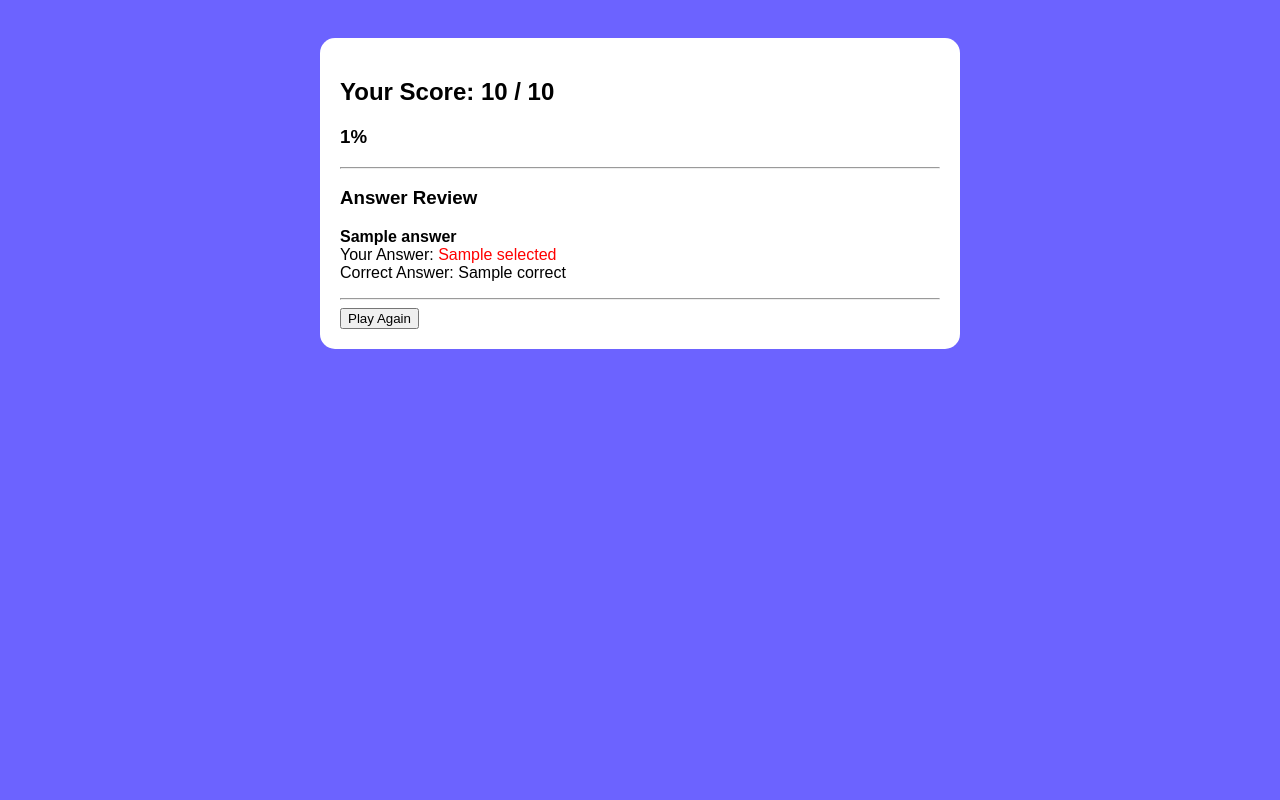
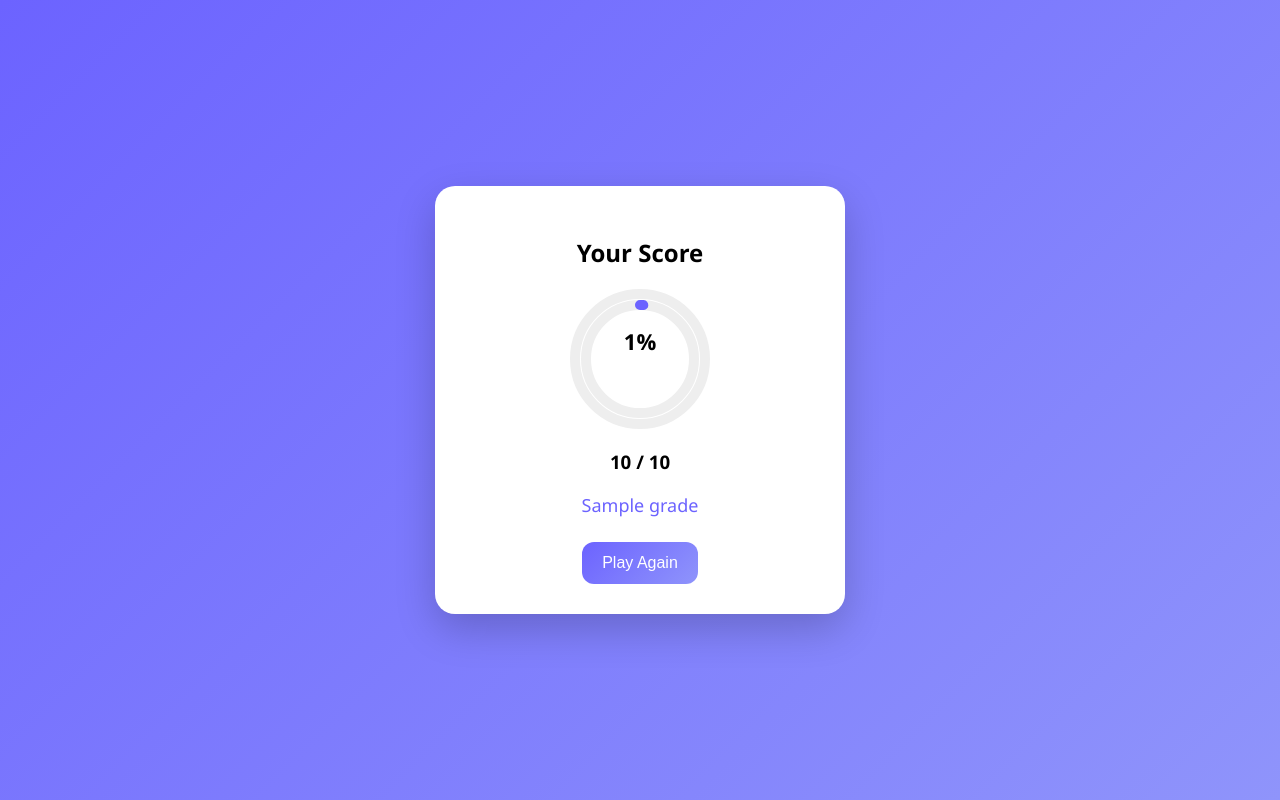
Before and after one commit to tanharahman2003t-art/Nayon, a Flask app: template templates/result.html in a window 1280 px wide. Run offline with Flask 3, Linux system fonts and the light colour scheme; the template is opened without the code that fills it: most values are stand-ins (such as "Sample title", 1, 10 or a date in 2020).

Commit message:
Update result.html

```diff
--- a/templates/result.html
+++ b/templates/result.html
@@ -1,47 +1,141 @@
 <!DOCTYPE html>
 <html>
 <head>
+<meta name="viewport" content="width=device-width, initial-scale=1.0">
 <title>Result</title>
+
 <style>
-body { font-family: Arial; background:#6c63ff; color:white; padding:30px; }
-
-.card {
-    background:white;
-    color:black;
-    padding:20px;
-    border-radius:15px;
-    max-width:600px;
-    margin:auto;
+body {
+    margin: 0;
+    font-family: 'Segoe UI', sans-serif;
+    background: linear-gradient(135deg, #6c63ff, #8f94fb);
+    display: flex;
+    justify-content: center;
+    align-items: center;
+    height: 100vh;
 }
 
-.correct { color:green; }
-.wrong { color:red; }
+/* Card */
+.card {
+    background: white;
+    padding: 30px;
+    border-radius: 20px;
+    width: 350px;
+    text-align: center;
+    box-shadow: 0 15px 40px rgba(0,0,0,0.2);
+    animation: fadeIn 1s ease;
+}
+
+/* Animation */
+@keyframes fadeIn {
+    from {opacity:0; transform:translateY(30px);}
+    to {opacity:1; transform:translateY(0);}
+}
+
+/* Score Circle */
+.circle {
+    width: 120px;
+    height: 120px;
+    border-radius: 50%;
+    border: 10px solid #eee;
+    position: relative;
+    margin: 20px auto;
+}
+
+.circle span {
+    position: absolute;
+    top: 35%;
+    left: 50%;
+    transform: translate(-50%, -50%);
+    font-size: 22px;
+    font-weight: bold;
+}
+
+/* Animated bar */
+.progress-ring {
+    position: absolute;
+    top: 0;
+    left: 0;
+    transform: rotate(-90deg);
+}
+
+svg {
+    width: 120px;
+    height: 120px;
+}
+
+circle {
+    fill: none;
+    stroke-width: 10;
+    stroke-linecap: round;
+}
+
+.bg {
+    stroke: #eee;
+}
+
+.progress {
+    stroke: #6c63ff;
+    stroke-dasharray: 339;
+    stroke-dashoffset: 339;
+    animation: progressAnim 1.5s ease forwards;
+}
+
+/* Animate percentage */
+@keyframes progressAnim {
+    to {
+        stroke-dashoffset: calc(339 - (339 * {{ percentage }} / 100));
+    }
+}
+
+/* Grade */
+.grade {
+    font-size: 18px;
+    margin: 10px 0;
+    color: #6c63ff;
+}
+
+/* Button */
+button {
+    padding: 12px 20px;
+    border: none;
+    border-radius: 12px;
+    background: linear-gradient(135deg, #6c63ff, #8f94fb);
+    color: white;
+    font-size: 16px;
+    cursor: pointer;
+    margin-top: 15px;
+}
+
+button:hover {
+    opacity: 0.9;
+}
 </style>
 </head>
 
 <body>
 
 <div class="card">
-    <h2>Your Score: {{ score }} / {{ total }}</h2>
-    <h3>{{ percentage }}%</h3>
 
-    <hr>
+    <h2>Your Score</h2>
 
-    <h3>Answer Review</h3>
+    <!-- Animated Circle -->
+    <div class="circle">
+        <svg class="progress-ring">
+            <circle class="bg" cx="60" cy="60" r="54"></circle>
+            <circle class="progress" cx="60" cy="60" r="54"></circle>
+        </svg>
+        <span>{{ percentage }}%</span>
+    </div>
 
-    {% for a in answers %}
-        <p>
-            <b>{{ a.question }}</b><br>
-            Your Answer:
-            <span class="{{ 'correct' if a.is_correct else 'wrong' }}">
-                {{ a.selected }}
-            </span><br>
-            Correct Answer: {{ a.correct }}
-        </p>
-        <hr>
-    {% endfor %}
+    <h3>{{ score }} / {{ total }}</h3>
 
-    <a href="/"><button>Play Again</button></a>
+    <div class="grade">{{ grade }}</div>
+
+    <a href="/start">
+        <button>Play Again</button>
+    </a>
+
 </div>
 
 </body>
```
